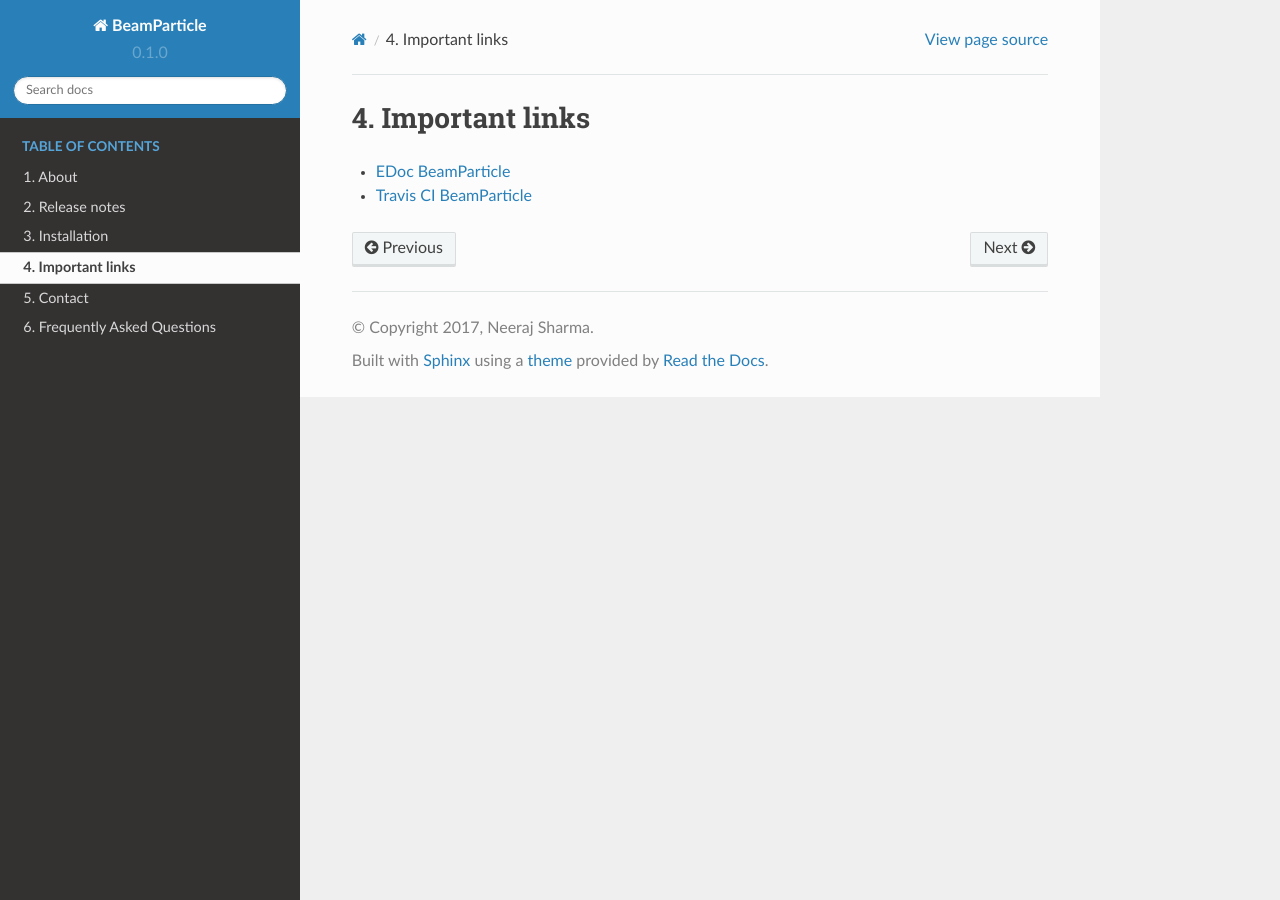
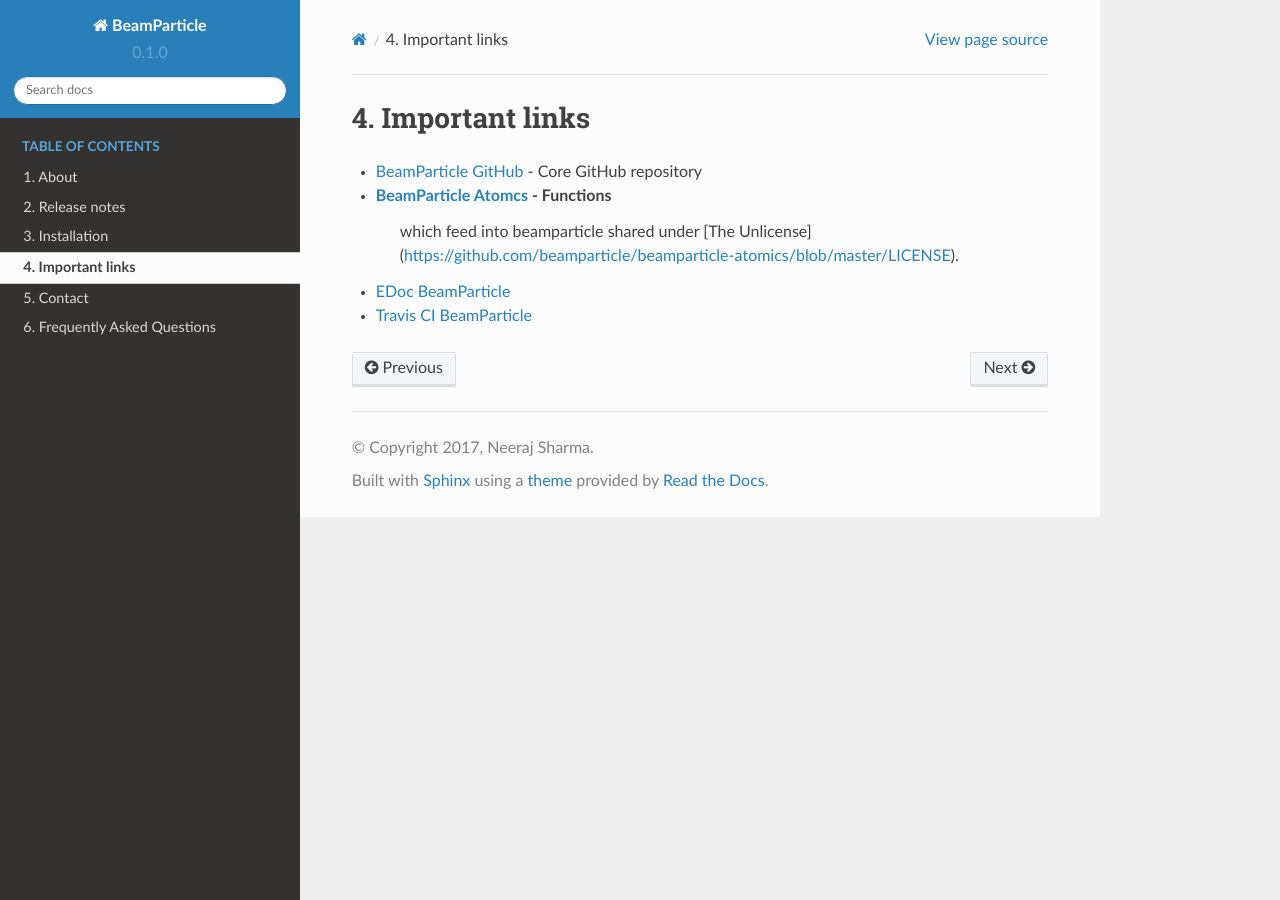
Before and after one commit to beamparticle/beamparticle, a Sphinx documentation site: the page built from documentation/source/links.rst, in a window 1280 px wide. Built offline with Sphinx 7.4.7 and the Read the Docs theme 2.0.0, drawn with Linux system fonts in a browser that asks for light colours.

Commit message:
beamparticle has atomics and github repo

```diff
--- a/documentation/source/links.rst
+++ b/documentation/source/links.rst
@@ -4,5 +4,8 @@
 Important links
 ===============
 
+* `BeamParticle GitHub <https://github.com/beamparticle/beamparticle>`_ - Core GitHub repository
+* `BeamParticle Atomcs <https://github.com/beamparticle/beamparticle-atomcs>`_ - Functions
+   which feed into beamparticle shared under [The Unlicense](https://github.com/beamparticle/beamparticle-atomics/blob/master/LICENSE).
 * `EDoc BeamParticle <http://beamparticle.org/doc>`_
 * `Travis CI BeamParticle <https://travis-ci.org/beamparticle/beamparticle>`_
```
